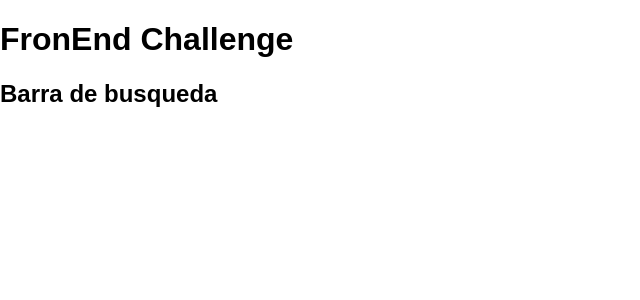
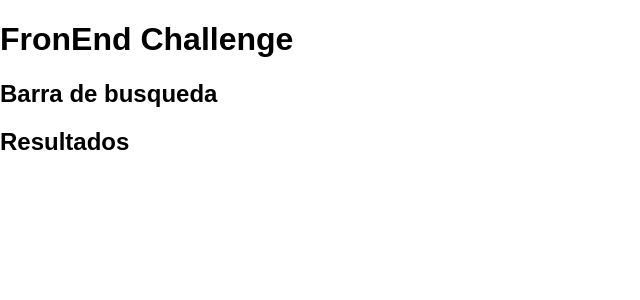
Before and after one commit to cledesma92/tropipay-frontend-challenge, a React (Create React App) app: page / in a window 1280 px wide. Shown: the top 300 px of the page, without its empty margins (0-640 px from the left). Built offline with nearby package versions, Linux system fonts and the light colour scheme.

Commit message:
Se creó el componente 'Results'

```diff
--- a/src/App.js
+++ b/src/App.js
@@ -3,13 +3,15 @@ import logo from './logo.svg';
 import './App.css';
 
 import { SearchBar } from "./components/SearchBar"
+import { Results } from "./components/Results"
 
 class App extends Component {
   render() {
     return (
       <React.Fragment>
         <h1>FronEnd Challenge</h1>
-        <SearchBar></SearchBar>
+        <SearchBar/>
+        <Results/>
       </React.Fragment>
     );
   }
--- /dev/null
+++ b/src/components/Results.js
@@ -0,0 +1,7 @@
+import React from 'react';
+
+const Results = () => {
+    return <h2>Resultados</h2>
+}
+
+export {Results}
```
